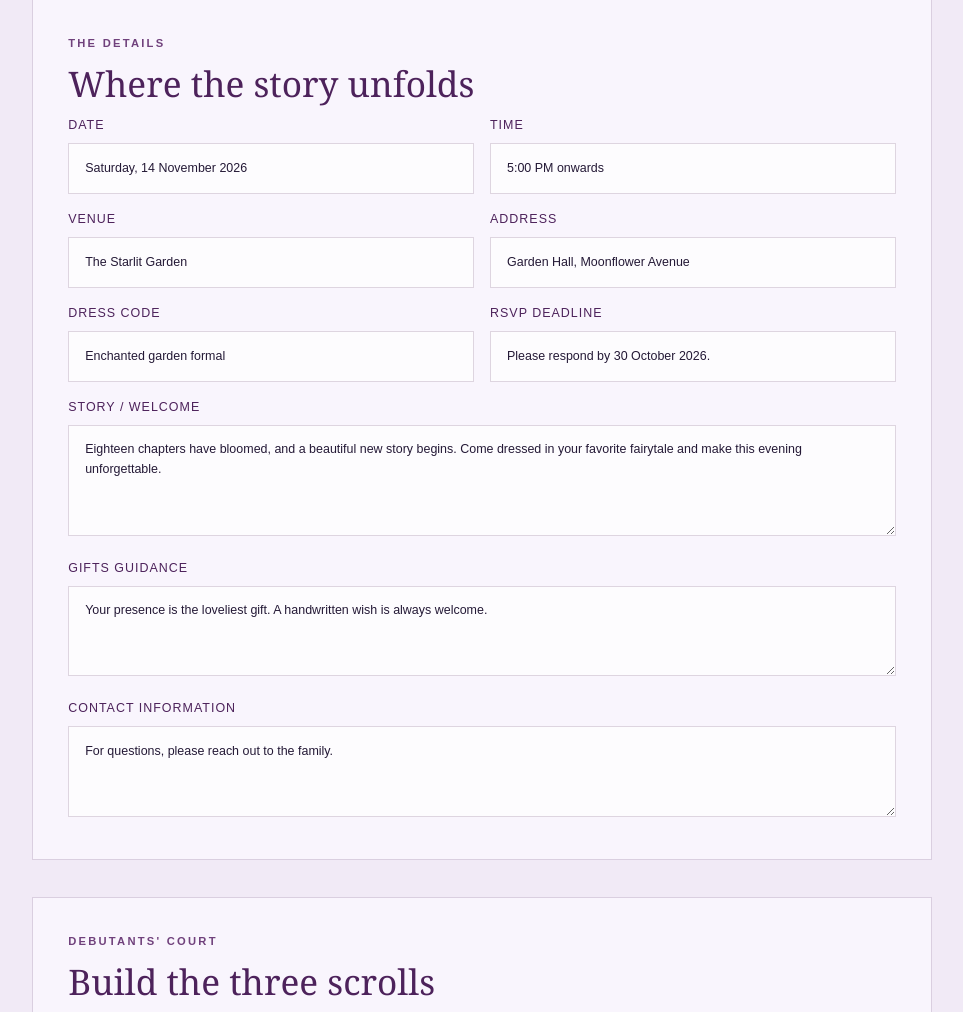
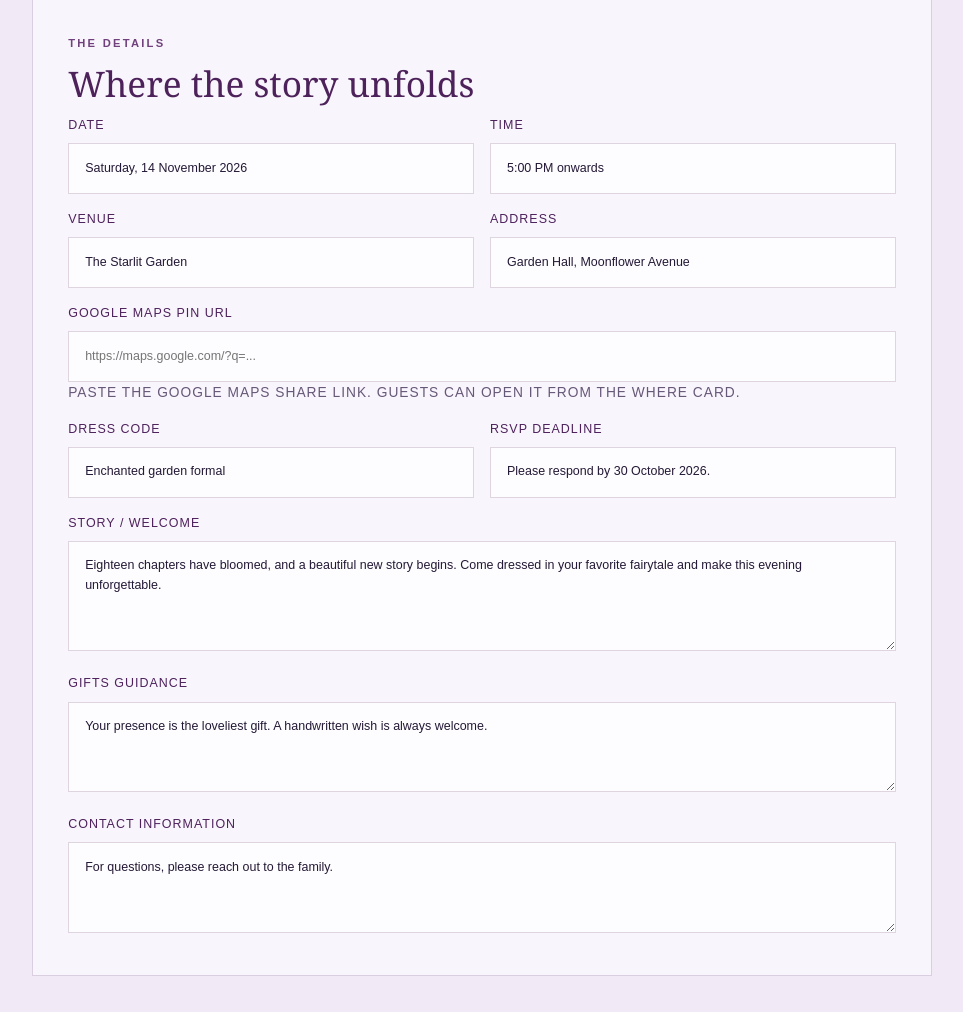
Before and after one commit to JLDelaCuesta/debut-rsvp, a Flask app: page /admin/event in a window 1280 px wide. Shown: the part 615-1627 px from the top of the page, without its empty margins (158-1121 px from the left). Run offline with Flask 3, Linux system fonts and the light colour scheme; the visitor is signed in with stand-in values (Sample User, id 1); data comes from the database, SQL or seed files in the repository.

Commit message:
Add admin controlled Google Maps pin

```diff
--- a/app/db.py
+++ b/app/db.py
@@ -19,6 +19,7 @@ DEFAULT_CONTENT = {
     "time": "5:00 PM onwards",
     "venue": "The Starlit Garden",
     "address": "Garden Hall, Moonflower Avenue",
+    "map_url": "",
     "story": "Eighteen chapters have bloomed, and a beautiful new story begins. Come dressed in your favorite fairytale and make this evening unforgettable.",
     "dress_code": "Enchanted garden formal",
     "gifts": "Your presence is the loveliest gift. A handwritten wish is always welcome.",
--- a/app/routes.py
+++ b/app/routes.py
@@ -1,5 +1,6 @@
 import os
 from functools import wraps
+from urllib.parse import urlparse
 
 from flask import Blueprint, current_app, flash, redirect, render_template, request, send_from_directory, session, url_for
 from werkzeug.security import check_password_hash
@@ -13,6 +14,11 @@ admin = Blueprint("admin", __name__)
 
 def event_content(published=True):
     return read_event(published)
+
+
+def safe_map_url(value):
+    parsed = urlparse((value or "").strip())
+    return value.strip() if parsed.scheme in {"http", "https"} and parsed.netloc else ""
 
 
 @public.get("/")
@@ -104,6 +110,7 @@ def event_editor():
     if request.method == "POST":
         fields = ["celebrant", "title", "intro", "date", "time", "venue", "address", "story", "dress_code", "gifts", "contact", "rsvp_deadline", "court_gifts", "court_bluebills", "court_roses"]
         content.update({field: request.form.get(field, "").strip() for field in fields})
+        content["map_url"] = safe_map_url(request.form.get("map_url"))
         content.update({field: request.form.get(field) == "on" for field in ["show_party_size", "show_contact", "show_notes"]})
         save_event(content, request.form.get("action") == "publish")
         message = "The invitation is now live." if request.form.get("action") == "publish" else "The invitation draft was saved."
--- a/static/css/site.css
+++ b/static/css/site.css
@@ -115,6 +115,11 @@ h1 em, h2 em { color: #7a3e78; }
 .detail-card small { color: #713875; }
 .detail-card strong { color: #4d225b; }
 .detail-card span:last-child { color: #665877; }
+.detail-location { display: flex; flex-direction: column; align-items: center; gap: .35rem; color: inherit; text-decoration: none; }
+.detail-location strong, .detail-location span { text-align: center; }
+.detail-location b { color: #713875; font-size: .68rem; letter-spacing: .12em; text-transform: uppercase; transition: color .2s ease, transform .2s ease; }
+.detail-location:hover b, .detail-location:focus-visible b { color: #a85880; transform: translateY(-2px); }
+.detail-location:focus-visible { outline: 2px solid #b9799d; outline-offset: .35rem; }
 .story-section { background: #dfd2e7; }
 .gallery-item { background: #a887b7; }
 .gallery-item::after { background: linear-gradient(120deg, transparent 35%, rgba(255,245,255,.3) 50%, transparent 65%); }
--- a/templates/admin/event.html
+++ b/templates/admin/event.html
@@ -6,7 +6,7 @@
   <main class="admin-main">
     <form method="post" class="editor-form">
       <section class="editor-section"><p class="eyebrow">Opening scene</p><h2>Set the feeling</h2><div class="form-grid"><label>Celebrant name<input name="celebrant" value="{{ content.celebrant }}" required></label><label>Invitation title<input name="title" value="{{ content.title }}" required></label><label class="wide">Intro message<textarea name="intro" rows="3">{{ content.intro }}</textarea></label></div></section>
-      <section class="editor-section"><p class="eyebrow">The details</p><h2>Where the story unfolds</h2><div class="form-grid"><label>Date<input name="date" value="{{ content.date }}"></label><label>Time<input name="time" value="{{ content.time }}"></label><label>Venue<input name="venue" value="{{ content.venue }}"></label><label>Address<input name="address" value="{{ content.address }}"></label><label>Dress code<input name="dress_code" value="{{ content.dress_code }}"></label><label>RSVP deadline<input name="rsvp_deadline" value="{{ content.rsvp_deadline }}"></label><label class="wide">Story / welcome<textarea name="story" rows="4">{{ content.story }}</textarea></label><label class="wide">Gifts guidance<textarea name="gifts" rows="3">{{ content.gifts }}</textarea></label><label class="wide">Contact information<textarea name="contact" rows="3">{{ content.contact }}</textarea></label></div></section>
+      <section class="editor-section"><p class="eyebrow">The details</p><h2>Where the story unfolds</h2><div class="form-grid"><label>Date<input name="date" value="{{ content.date }}"></label><label>Time<input name="time" value="{{ content.time }}"></label><label>Venue<input name="venue" value="{{ content.venue }}"></label><label>Address<input name="address" value="{{ content.address }}"></label><label class="wide">Google Maps pin URL<input type="url" name="map_url" value="{{ content.map_url }}" placeholder="https://maps.google.com/?q=..."><small class="editor-help">Paste the Google Maps share link. Guests can open it from the Where card.</small></label><label>Dress code<input name="dress_code" value="{{ content.dress_code }}"></label><label>RSVP deadline<input name="rsvp_deadline" value="{{ content.rsvp_deadline }}"></label><label class="wide">Story / welcome<textarea name="story" rows="4">{{ content.story }}</textarea></label><label class="wide">Gifts guidance<textarea name="gifts" rows="3">{{ content.gifts }}</textarea></label><label class="wide">Contact information<textarea name="contact" rows="3">{{ content.contact }}</textarea></label></div></section>
       <section class="editor-section court-editor"><p class="eyebrow">Debutants' court</p><h2>Build the three scrolls</h2><p class="editor-help">Add one name per line. These lists appear in the animated court section before the guest book.</p><div class="form-grid"><label class="wide">18 gifts &amp; candles<textarea name="court_gifts" rows="8">{{ content.court_gifts }}</textarea></label><label class="wide">18 bluebills &amp; shots<textarea name="court_bluebills" rows="8">{{ content.court_bluebills }}</textarea></label><label class="wide">18 roses<textarea name="court_roses" rows="8">{{ content.court_roses }}</textarea></label></div></section>
       <section class="editor-section"><p class="eyebrow">Guest book</p><h2>Choose what guests share</h2><div class="toggle-list"><label><input type="checkbox" name="show_party_size" {% if content.show_party_size %}checked{% endif %}> Party size</label><label><input type="checkbox" name="show_contact" {% if content.show_contact %}checked{% endif %}> Contact details</label><label><input type="checkbox" name="show_notes" {% if content.show_notes %}checked{% endif %}> Notes and dietary wishes</label></div></section>
       <div class="editor-actions"><button class="quiet-button" type="submit" name="action" value="save">Save draft</button><button class="button" type="submit" name="action" value="publish">Save &amp; publish <span>→</span></button></div>
--- a/templates/rsvp.html
+++ b/templates/rsvp.html
@@ -31,7 +31,7 @@
       <div class="section-intro reveal"><p class="eyebrow">A new chapter begins</p><h1>{{ content.celebrant }}<br><em>turns eighteen</em></h1><p>{{ content.intro }}</p></div>
       <div class="detail-grid reveal">
         <div class="detail-card"><span class="detail-icon">☾</span><small>When</small><strong>{{ content.date }}</strong><span>{{ content.time }}</span></div>
-        <div class="detail-card featured"><span class="detail-icon">⌖</span><small>Where</small><strong>{{ content.venue }}</strong><span>{{ content.address }}</span></div>
+        <div class="detail-card featured"><span class="detail-icon">⌖</span><small>Where</small>{% if content.map_url %}<a class="detail-location" href="{{ content.map_url }}" target="_blank" rel="noopener noreferrer" aria-label="Open {{ content.venue }} in Google Maps"><strong>{{ content.venue }}</strong><span>{{ content.address }}</span><b>Open map ↗</b></a>{% else %}<strong>{{ content.venue }}</strong><span>{{ content.address }}</span>{% endif %}</div>
         <div class="detail-card"><span class="detail-icon">✧</span><small>Dress code</small><strong>{{ content.dress_code }}</strong><span>Come as your favorite fairytale.</span></div>
       </div>
     </section>
```
